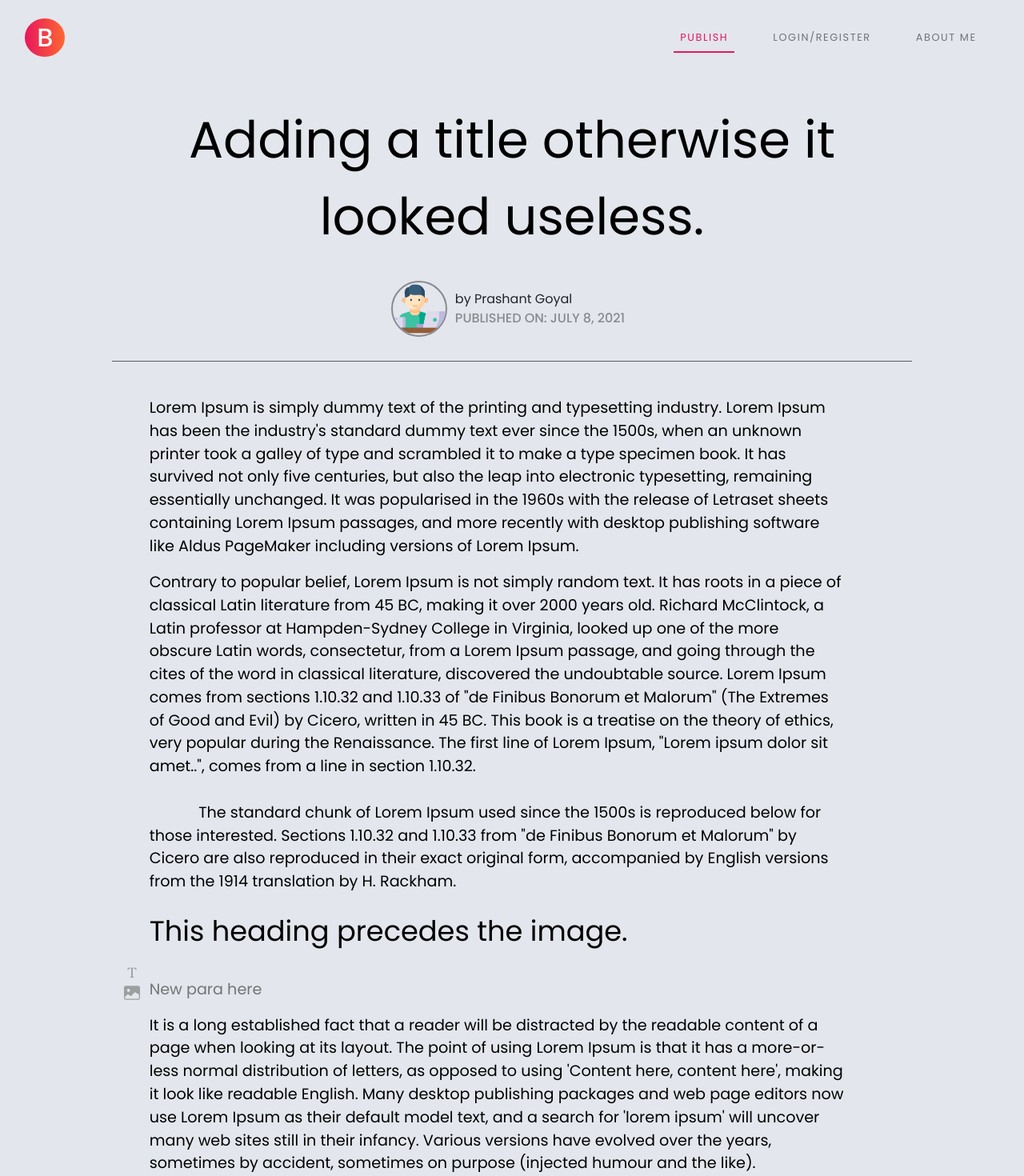
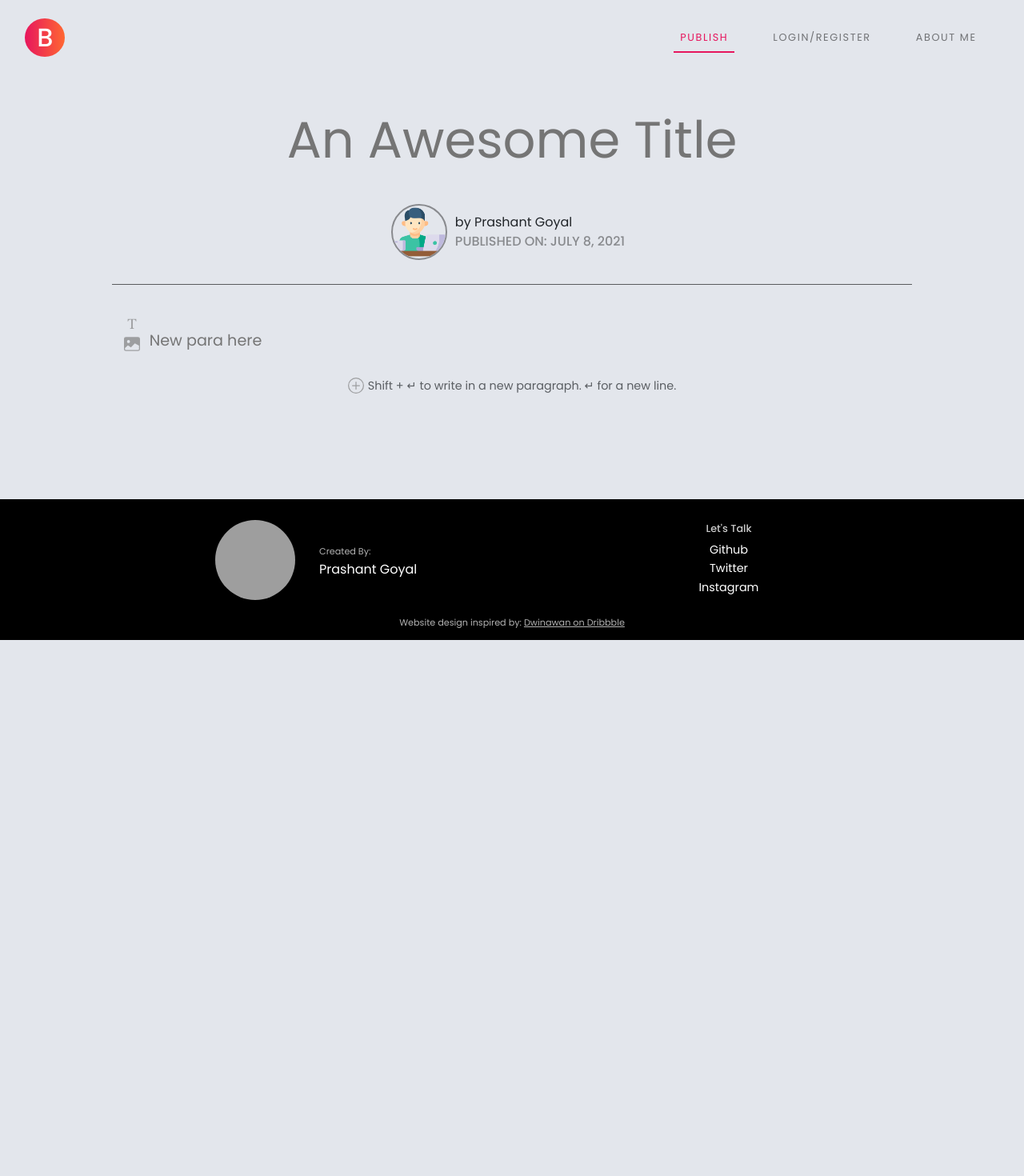
Before and after one commit to myidispg/simple-blog, a React (Create React App) app: page /write_blog in a window 1280 px wide. Shown: the top 1470 px of the page at 80% size. After the commit the page ends 800 px from the top, so only its background shows below. Built offline with nearby package versions, Linux system fonts and the light colour scheme; grey boxes are pictures that could not be loaded.

Commit message:
Fixed some bugs. Some UI formatting remaining

```diff
--- a/src/components/write_blog_components/WriteBlogPage.js
+++ b/src/components/write_blog_components/WriteBlogPage.js
@@ -18,22 +18,22 @@
     const [blogContent, setBlogContent] = useState({
         date: `${today.toLocaleString('default', { month: "long" })} ${today.getDate()}, ${today.getFullYear()}`,
         author: "Prashant Goyal",
-        title: "Adding a title otherwise it looked useless.",
-        // contentArray: [""],
+        title: "",
+        contentArray: [""],
         // contentArray: ["Hello", "", "Hello"],
-        contentArray: [
-            `Lorem Ipsum is simply dummy text of the printing and typesetting industry. Lorem Ipsum has been the industry's standard dummy text ever since the 1500s, when an unknown printer took a galley of type and scrambled it to make a type specimen book. It has survived not only five centuries, but also the leap into electronic typesetting, remaining essentially unchanged. It was popularised in the 1960s with the release of Letraset sheets containing Lorem Ipsum passages, and more recently with desktop publishing software like Aldus PageMaker including versions of Lorem Ipsum.`,
-            `Contrary to popular belief, Lorem Ipsum is not simply random text. It has roots in a piece of classical Latin literature from 45 BC, making it over 2000 years old. Richard McClintock, a Latin professor at Hampden-Sydney College in Virginia, looked up one of the more obscure Latin words, consectetur, from a Lorem Ipsum passage, and going through the cites of the word in classical literature, discovered the undoubtable source. Lorem Ipsum comes from sections 1.10.32 and 1.10.33 of "de Finibus Bonorum et Malorum" (The Extremes of Good and Evil) by Cicero, written in 45 BC. This book is a treatise on the theory of ethics, very popular during the Renaissance. The first line of Lorem Ipsum, "Lorem ipsum dolor sit amet..", comes from a line in section 1.10.32.
+        // contentArray: [
+        //     `Lorem Ipsum is simply dummy text of the printing and typesetting industry. Lorem Ipsum has been the industry's standard dummy text ever since the 1500s, when an unknown printer took a galley of type and scrambled it to make a type specimen book. It has survived not only five centuries, but also the leap into electronic typesetting, remaining essentially unchanged. It was popularised in the 1960s with the release of Letraset sheets containing Lorem Ipsum passages, and more recently with desktop publishing software like Aldus PageMaker including versions of Lorem Ipsum.`,
+        //     `Contrary to popular belief, Lorem Ipsum is not simply random text. It has roots in a piece of classical Latin literature from 45 BC, making it over 2000 years old. Richard McClintock, a Latin professor at Hampden-Sydney College in Virginia, looked up one of the more obscure Latin words, consectetur, from a Lorem Ipsum passage, and going through the cites of the word in classical literature, discovered the undoubtable source. Lorem Ipsum comes from sections 1.10.32 and 1.10.33 of "de Finibus Bonorum et Malorum" (The Extremes of Good and Evil) by Cicero, written in 45 BC. This book is a treatise on the theory of ethics, very popular during the Renaissance. The first line of Lorem Ipsum, "Lorem ipsum dolor sit amet..", comes from a line in section 1.10.32.
 
-            The standard chunk of Lorem Ipsum used since the 1500s is reproduced below for those interested. Sections 1.10.32 and 1.10.33 from "de Finibus Bonorum et Malorum" by Cicero are also reproduced in their exact original form, accompanied by English versions from the 1914 translation by H. Rackham.`,
-            {
-                type: "heading",
-                content: "This heading precedes the image."
-            },
-            "",
-            `It is a long established fact that a reader will be distracted by the readable content of a page when looking at its layout. The point of using Lorem Ipsum is that it has a more-or-less normal distribution of letters, as opposed to using 'Content here, content here', making it look like readable English. Many desktop publishing packages and web page editors now use Lorem Ipsum as their default model text, and a search for 'lorem ipsum' will uncover many web sites still in their infancy. Various versions have evolved over the years, sometimes by accident, sometimes on purpose (injected humour and the like).`,
-            `There are many variations of passages of Lorem Ipsum available, but the majority have suffered alteration in some form, by injected humour, or randomised words which don't look even slightly believable. If you are going to use a passage of Lorem Ipsum, you need to be sure there isn't anything embarrassing hidden in the middle of text. All the Lorem Ipsum generators on the Internet tend to repeat predefined chunks as necessary, making this the first true generator on the Internet. It uses a dictionary of over 200 Latin words, combined with a handful of model sentence structures, to generate Lorem Ipsum which looks reasonable. The generated Lorem Ipsum is therefore always free from repetition, injected humour, or non-characteristic words etc.`
-        ]
+        //     The standard chunk of Lorem Ipsum used since the 1500s is reproduced below for those interested. Sections 1.10.32 and 1.10.33 from "de Finibus Bonorum et Malorum" by Cicero are also reproduced in their exact original form, accompanied by English versions from the 1914 translation by H. Rackham.`,
+        //     {
+        //         type: "heading",
+        //         content: "This heading precedes the image."
+        //     },
+        //     "",
+        //     `It is a long established fact that a reader will be distracted by the readable content of a page when looking at its layout. The point of using Lorem Ipsum is that it has a more-or-less normal distribution of letters, as opposed to using 'Content here, content here', making it look like readable English. Many desktop publishing packages and web page editors now use Lorem Ipsum as their default model text, and a search for 'lorem ipsum' will uncover many web sites still in their infancy. Various versions have evolved over the years, sometimes by accident, sometimes on purpose (injected humour and the like).`,
+        //     `There are many variations of passages of Lorem Ipsum available, but the majority have suffered alteration in some form, by injected humour, or randomised words which don't look even slightly believable. If you are going to use a passage of Lorem Ipsum, you need to be sure there isn't anything embarrassing hidden in the middle of text. All the Lorem Ipsum generators on the Internet tend to repeat predefined chunks as necessary, making this the first true generator on the Internet. It uses a dictionary of over 200 Latin words, combined with a handful of model sentence structures, to generate Lorem Ipsum which looks reasonable. The generated Lorem Ipsum is therefore always free from repetition, injected humour, or non-characteristic words etc.`
+        // ]
     });
 
     useEffect(() => {
```
